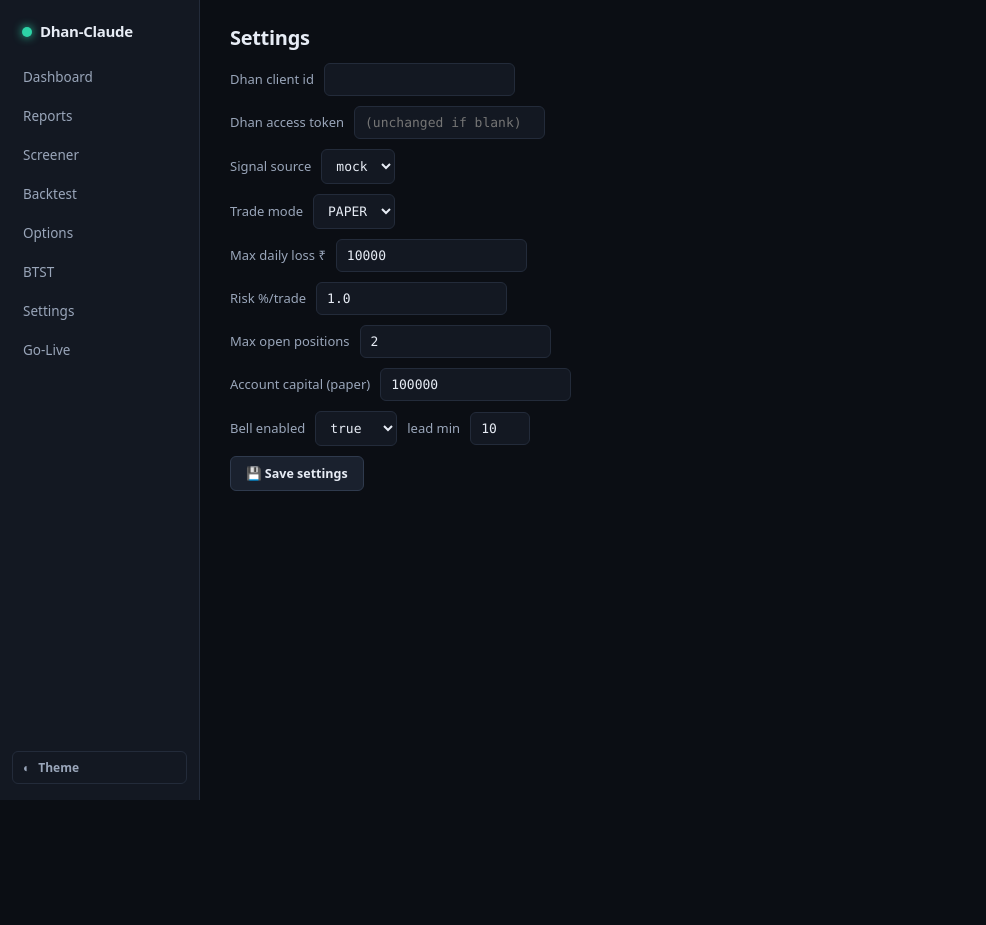
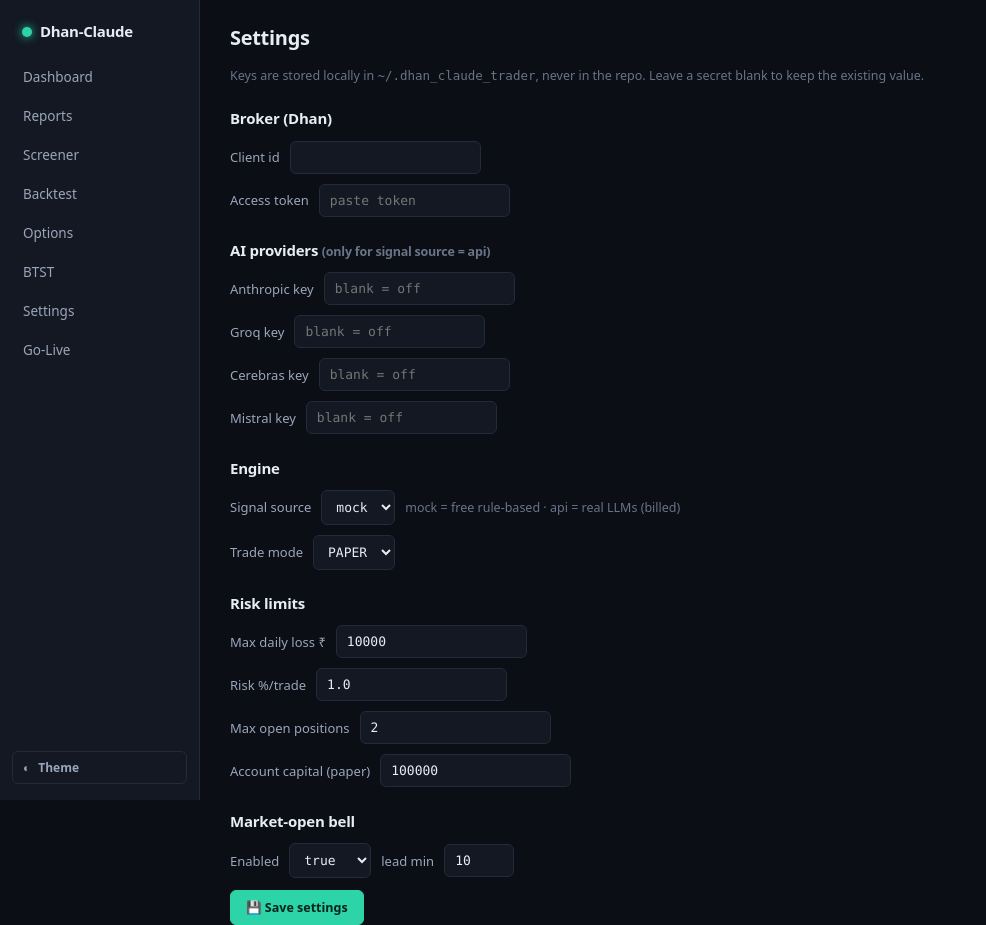
Before and after one commit to pratikdbhandari/dhan-claude-trader, a Python web app: template web/templates/settings.html in a window 1280 px wide. Shown: the whole page, without its empty margins (0-986 px from the left). Before the commit the page ends 800 px from the top, so only its background shows below. Run offline with Jinja, Linux system fonts and the light colour scheme; the template is opened without the code that fills it, so the values that code supplies are empty; some libraries are stand-ins or nearby versions.

Commit message:
fix(web): add AI provider API-key fields (Anthropic/Groq/Cerebras/Mistral) to Settings; secret-safe (blank keeps existing)

```diff
--- a/web/templates/settings.html
+++ b/web/templates/settings.html
@@ -2,18 +2,34 @@
 {% block title %}Settings — Dhan-Claude Trader{% endblock %}
 {% block body %}
 <h2>Settings</h2>
+<p class="muted">Keys are stored locally in <code>~/.dhan_claude_trader</code>, never in the repo. Leave a secret blank to keep the existing value.</p>
 <form hx-post="/settings/save" hx-target="#saved" hx-swap="innerHTML">
-  <p>Dhan client id <input name="dhan_id" value="{{ k.DHAN_CLIENT_ID }}"></p>
-  <p>Dhan access token <input name="dhan_token" type="password" placeholder="(unchanged if blank)"></p>
-  <p>Signal source <select name="signal_source"><option {{ 'selected' if k.SIGNAL_SOURCE=='mock' else '' }}>mock</option><option {{ 'selected' if k.SIGNAL_SOURCE=='api' else '' }}>api</option></select></p>
+  <h3>Broker (Dhan)</h3>
+  <p>Client id <input name="dhan_id" value="{{ k.DHAN_CLIENT_ID }}"></p>
+  <p>Access token <input name="dhan_token" type="password" placeholder="{{ '•••• already set' if s.DHAN_ACCESS_TOKEN else 'paste token' }}"></p>
+
+  <h3>AI providers <span class="muted">(only for signal source = api)</span></h3>
+  <p>Anthropic key <input name="anthropic_key" type="password" placeholder="{{ '•••• already set' if s.ANTHROPIC_API_KEY else 'blank = off' }}"></p>
+  <p>Groq key <input name="groq_key" type="password" placeholder="{{ '•••• already set' if s.GROQ_API_KEY else 'blank = off' }}"></p>
+  <p>Cerebras key <input name="cerebras_key" type="password" placeholder="{{ '•••• already set' if s.CEREBRAS_API_KEY else 'blank = off' }}"></p>
+  <p>Mistral key <input name="mistral_key" type="password" placeholder="{{ '•••• already set' if s.MISTRAL_API_KEY else 'blank = off' }}"></p>
+
+  <h3>Engine</h3>
+  <p>Signal source <select name="signal_source"><option {{ 'selected' if k.SIGNAL_SOURCE=='mock' else '' }}>mock</option><option {{ 'selected' if k.SIGNAL_SOURCE=='api' else '' }}>api</option></select>
+     <span class="muted">mock = free rule-based · api = real LLMs (billed)</span></p>
   <p>Trade mode <select name="trade_mode"><option {{ 'selected' if k.TRADE_MODE=='PAPER' else '' }}>PAPER</option><option {{ 'selected' if k.TRADE_MODE=='LIVE' else '' }}>LIVE</option></select></p>
+
+  <h3>Risk limits</h3>
   <p>Max daily loss ₹ <input name="max_daily_loss" value="{{ k.MAX_DAILY_LOSS or '10000' }}"></p>
   <p>Risk %/trade <input name="max_risk" value="{{ k.MAX_RISK_PER_TRADE_PCT or '1.0' }}"></p>
   <p>Max open positions <input name="max_pos" value="{{ k.MAX_OPEN_POSITIONS or '2' }}"></p>
   <p>Account capital (paper) <input name="capital" value="{{ k.ACCOUNT_CAPITAL or '100000' }}"></p>
-  <p>Bell enabled <select name="bell_enabled"><option>true</option><option>false</option></select>
-     lead min <input name="bell_lead" value="{{ k.BELL_LEAD_MINUTES or '10' }}" style="width:60px"></p>
-  <button type="submit">💾 Save settings</button>
+
+  <h3>Market-open bell</h3>
+  <p>Enabled <select name="bell_enabled"><option {{ 'selected' if (k.BELL_ENABLED or 'true')!='false' else '' }}>true</option><option {{ 'selected' if k.BELL_ENABLED=='false' else '' }}>false</option></select>
+     lead min <input name="bell_lead" value="{{ k.BELL_LEAD_MINUTES or '10' }}" style="width:70px"></p>
+
+  <div class="actions"><button class="go" type="submit">💾 Save settings</button></div>
 </form>
 <div id="saved"></div>
 {% endblock %}
```
Also changed, not shown: web/routes/settings.py (+17 -3 lines).
